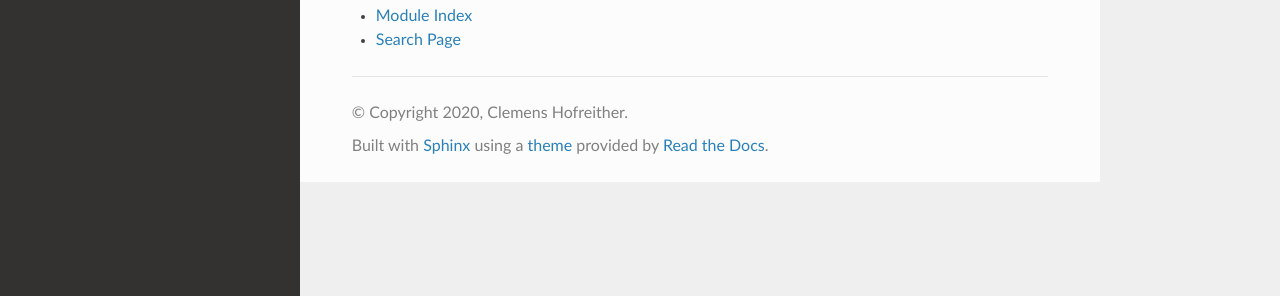
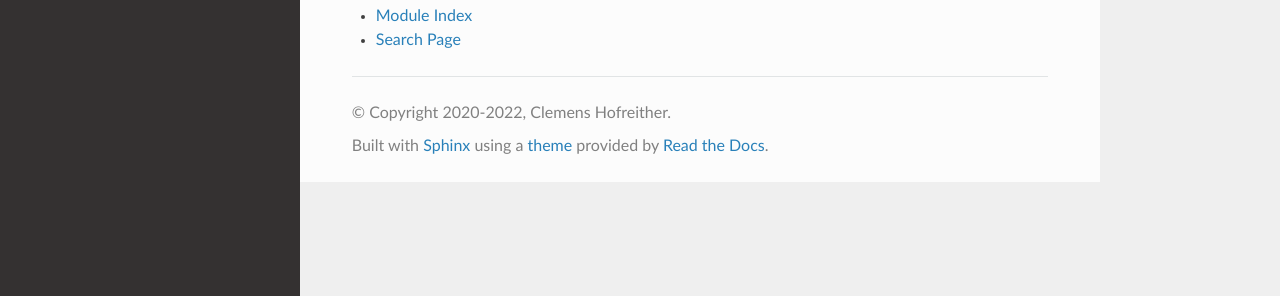
Before and after one commit to c-f-h/baryrat, a Sphinx documentation site: the page built from docs/index.rst, in a window 1280 px wide. Shown: the part 365-661 px from the top of the page. Built offline with Sphinx 7.4.7 and the Read the Docs theme 2.0.0, drawn with Linux system fonts in a browser that asks for light colours.

Commit message:
update docs year

```diff
--- a/docs/conf.py
+++ b/docs/conf.py
@@ -18,7 +18,7 @@ sys.path.insert(0, os.path.abspath('..'))
 # -- Project information -----------------------------------------------------
 
 project = 'baryrat'
-copyright = '2020, Clemens Hofreither'
+copyright = '2020-2022, Clemens Hofreither'
 author = 'Clemens Hofreither'
 
 
```
